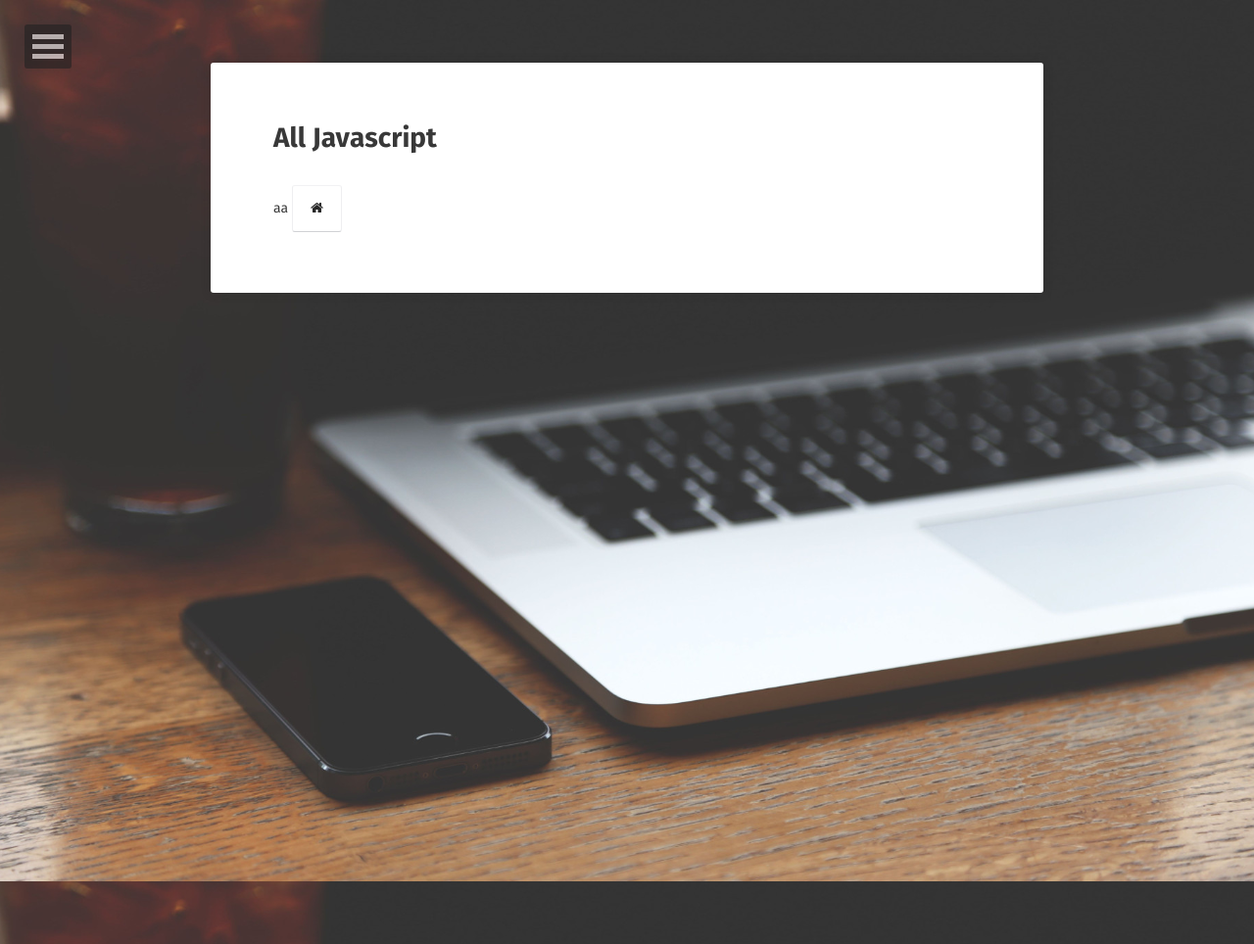
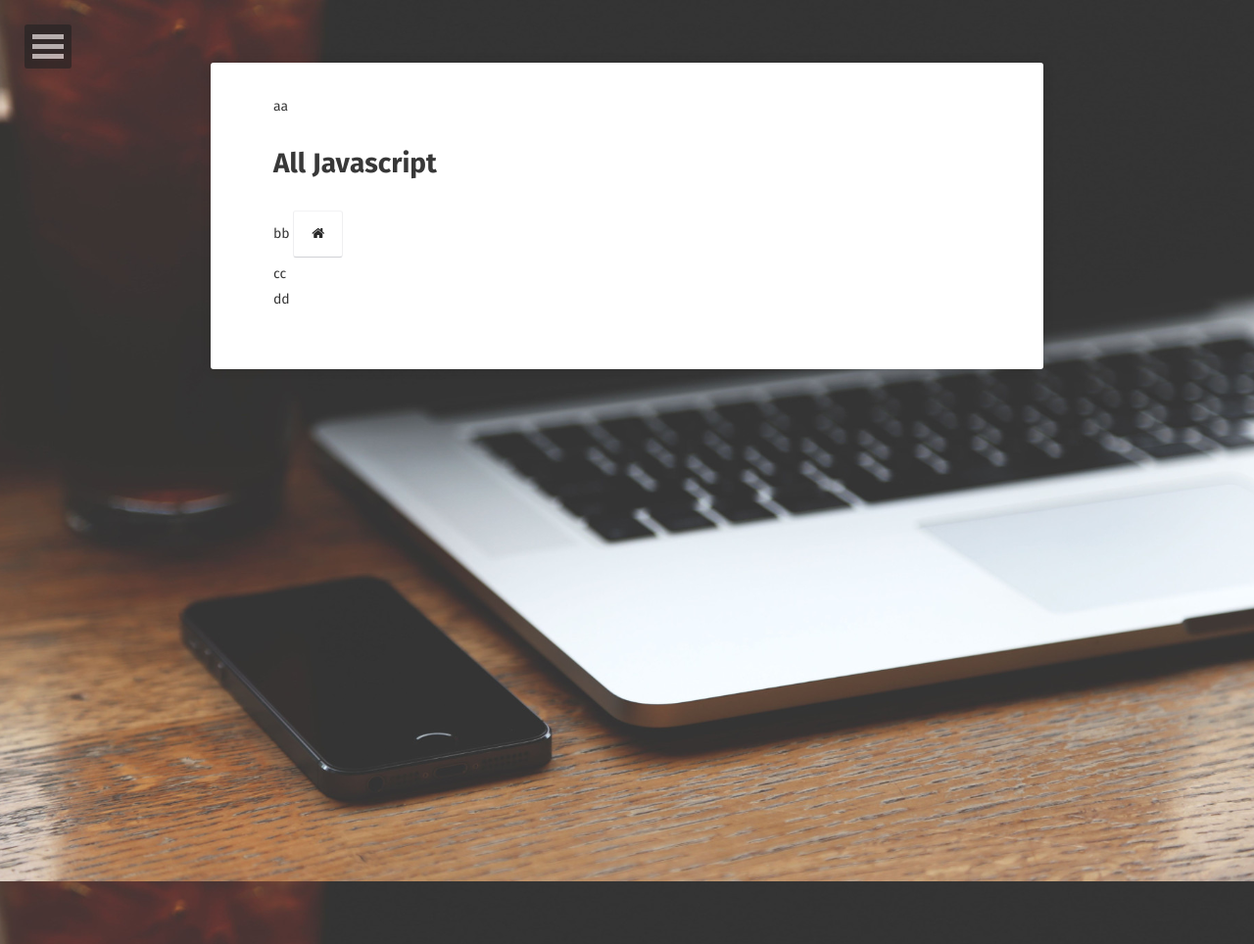
Before and after one commit to EdgeJH/exitst8.github.io, a Jekyll site: the page built from javascript/index.md, in a window 1280 px wide. Shown: the whole page at 98% size. Built offline with Jekyll 4.4.1, drawn with Linux system fonts in a browser that asks for light colours; some web fonts are replaced.

Commit message:
Update javascript-list.html

```diff
--- a/_layouts/javascript-list.html
+++ b/_layouts/javascript-list.html
@@ -16,16 +16,20 @@ layout: compress
         <div class="wrapper animated fadeIn">
             <div class="content">
                 <div class="javascript-title">
-                    <h1>{{ page.title }}</h1>aa
+                    aa
+                    <h1>{{ page.title }}</h1>
+                    bb
                     <a class="btn zoombtn" href="{{site.url}}">
                         <i class="fa fa-home"></i>
                     </a>
                 </div>
+                cc
                 <div class="javascript-list">
+                    dd
                     {% for javascript in site.javascript %}
                         {% if javascript.project == null %}
                     <ul>
-                        <li class="wow fadeInLeft" data-wow-duration="1.5s">
+                        ee<li class="wow fadeInLeft" data-wow-duration="1.5s">
                             <a class="zoombtn" href="{{ site.url }}{{ javascript.url }}">{{ javascript.title }}</a>
                             <p>{{ javascript.excerpt }}</p>
                             <a href="{{ site.url }}{{ javascript.url }}" class="btn zoombtn">Read More</a>
```
